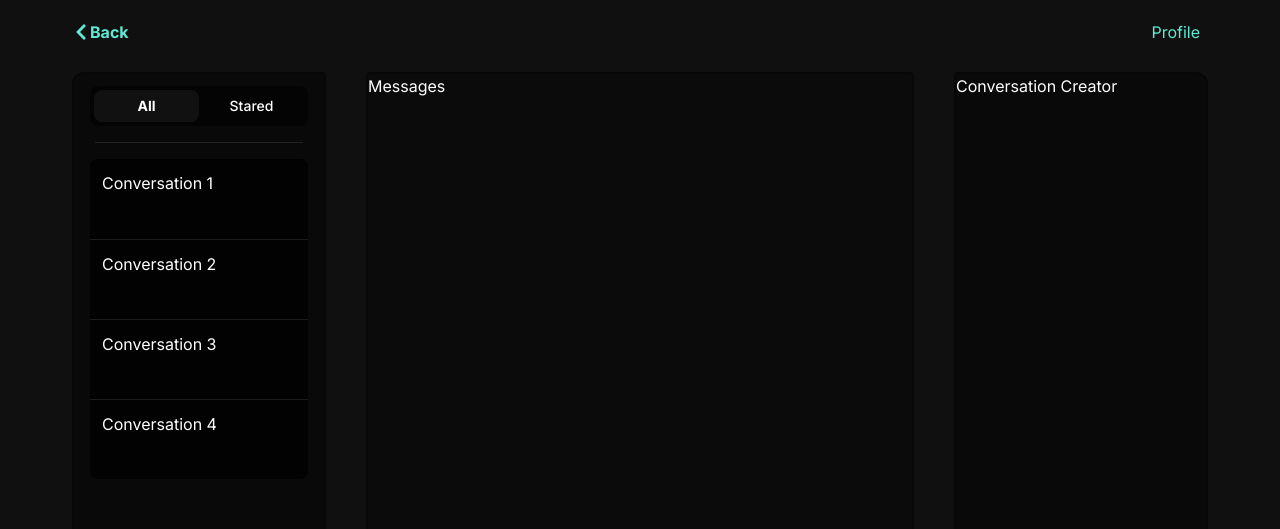
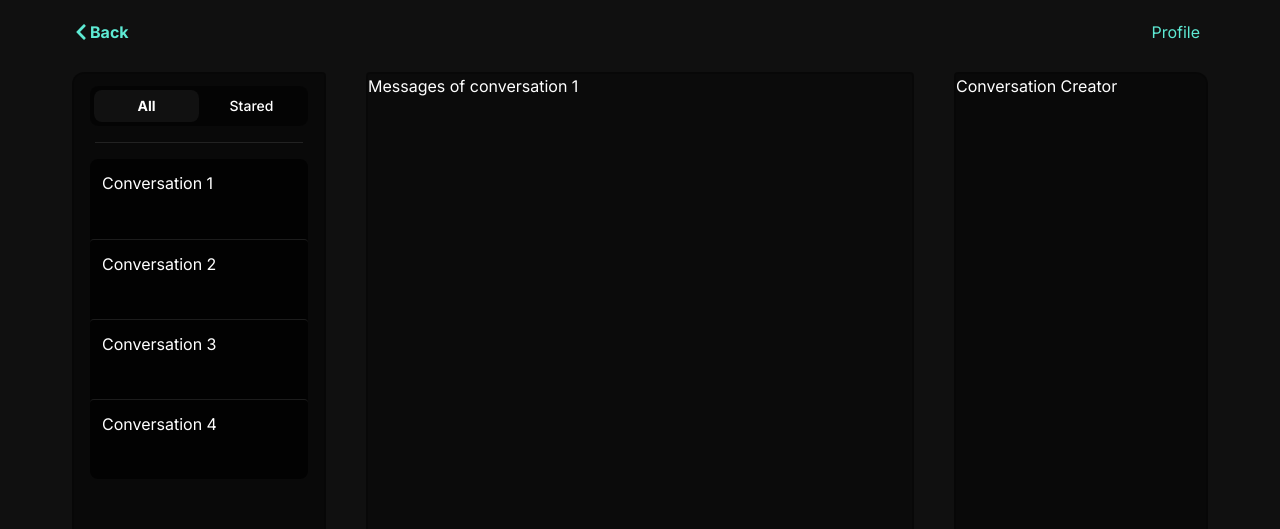
Before and after one commit to ProxityStudios/casurfing, a Next.js app: page /conversations/1 in a window 1280 px wide. Shown: the top 529 px of the page. Built offline with nearby package versions, Linux system fonts and the light colour scheme.

Commit message:
Enhancements

```diff
--- a/app/conversations/[conversationId]/page.tsx
+++ b/app/conversations/[conversationId]/page.tsx
@@ -2,7 +2,7 @@
 
 import { FormEvent, useState } from "react";
 
-const Conversation = () => {
+const Conversation = ({ params }: { params: { conversationId: string } }) => {
    const [message, setMessage] = useState<string | false>(false);
 
    const handleSubmit = (e: FormEvent<HTMLFormElement>) => {
@@ -11,7 +11,7 @@ const Conversation = () => {
 
    return (
       <div className="flex flex-col h-full justify-between">
-         <div className="flex-1">Messages</div>
+         <div className="flex-1">Messages of conversation {params.conversationId}</div>
 
          <form onSubmit={handleSubmit}>
             <div className="bg-black/40 rounded flex items-start">
--- a/components/Sidebar.tsx
+++ b/components/Sidebar.tsx
@@ -1,3 +1,6 @@
+import routes from "@/utils/routes";
+import Link from "next/link";
+
 function Sidebar() {
   return (
     <aside
@@ -24,22 +27,22 @@ function Sidebar() {
       <hr className="mx-auto w-10/12 h-px border-none bg-white/10 my-4" />
 
       <div className="mx-auto px-4">
-        <div className="divide-y divide-white/10 bg-black/80 rounded-lg">
-          <div className="h-20 p-3">
+        <div className="flex flex-col divide-y divide-white/10 bg-black/80 rounded-lg">
+          <Link href={routes.getConversation("1")} className="rounded h-20 p-3 duration-150 focus-visible:ring ease-in-out focus-visible:ring-teal-500">
             Conversation 1
-          </div>
+          </Link>
 
-          <div className="h-20 p-3">
+          <Link href={routes.getConversation("2")} className="rounded h-20 p-3 duration-150 focus-visible:ring ease-in-out focus-visible:ring-teal-500">
             Conversation 2
-          </div>
+          </Link>
 
-          <div className="h-20 p-3">
+          <Link href={routes.getConversation("3")} className="rounded h-20 p-3 duration-150 focus-visible:ring ease-in-out focus-visible:ring-teal-500">
             Conversation 3
-          </div>
+          </Link>
 
-          <div className="h-20 p-3">
+          <Link href={routes.getConversation("4")} className="rounded h-20 p-3 duration-150 focus-visible:ring ease-in-out focus-visible:ring-teal-500">
             Conversation 4
-          </div>
+          </Link>
         </div>
       </div>
     </aside>
```
